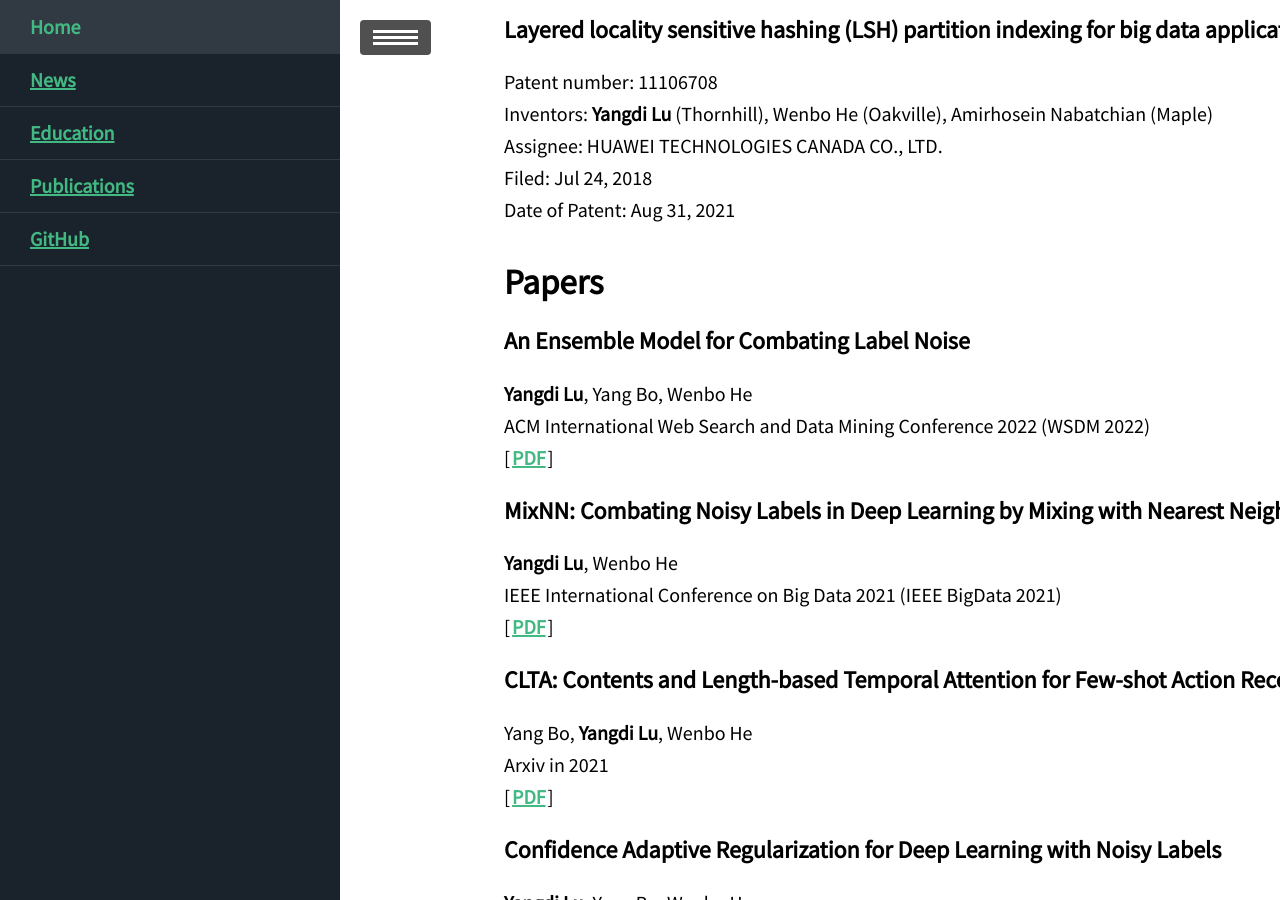
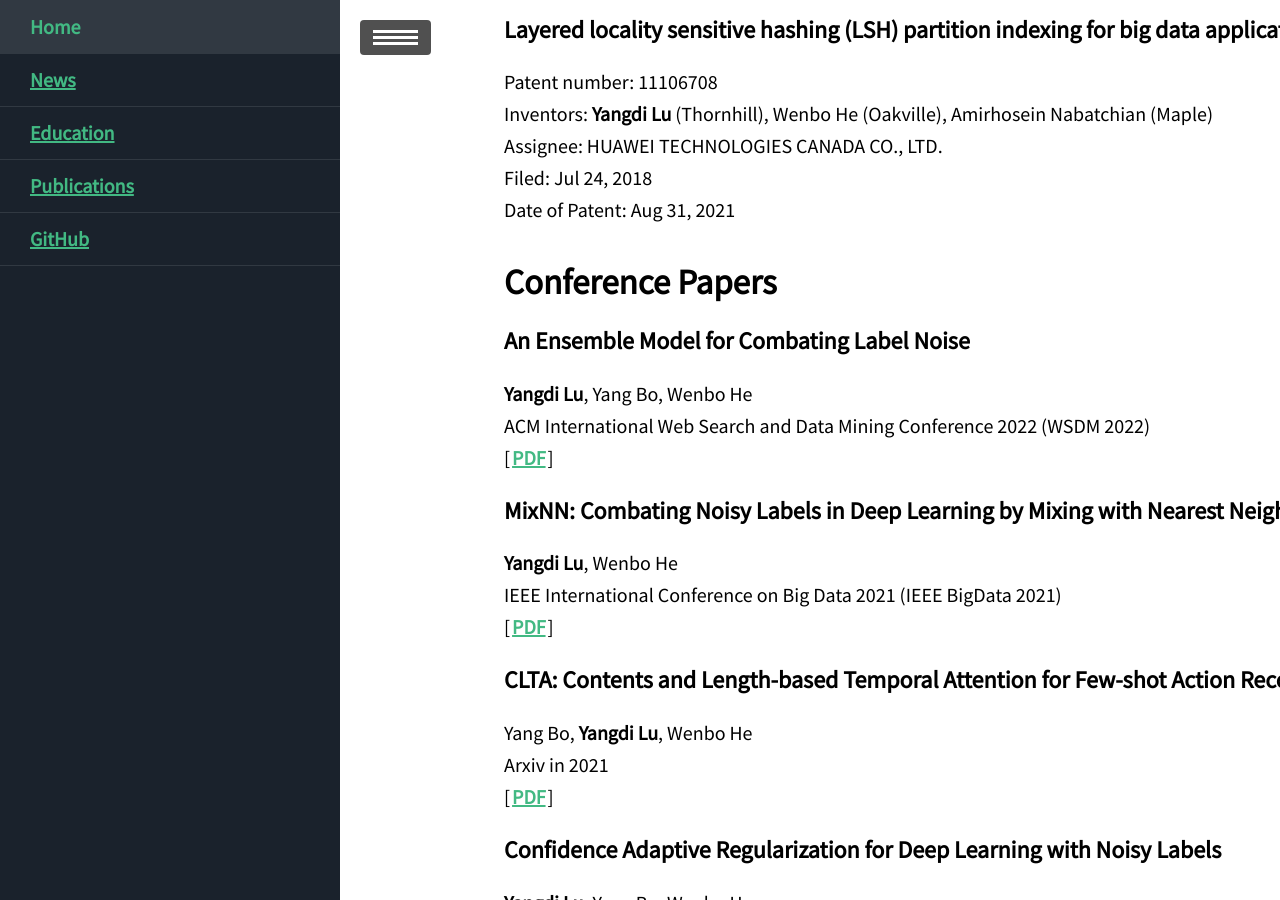
Before and after one commit to MacLLL/MacLLL.github.io, a Jekyll site: the page built from blog/tags.html, in a window 1280 px wide and 900 px high, scrolled down 404 px. Built offline with Jekyll 4.4.1, drawn with Linux system fonts in a browser that asks for light colours; nearby versions of some CDN libraries.

Commit message:
Update tags.html

```diff
--- a/blog/tags.html
+++ b/blog/tags.html
@@ -64,7 +64,7 @@
         <div class="container">
             <div class="row">
                 <div class="col-lg-12 text-center">
-                    <h2 class="section-heading">Papers</h2>
+                    <h2 class="section-heading">Conference Papers</h2>
                 </div>
             </div>
 
```
